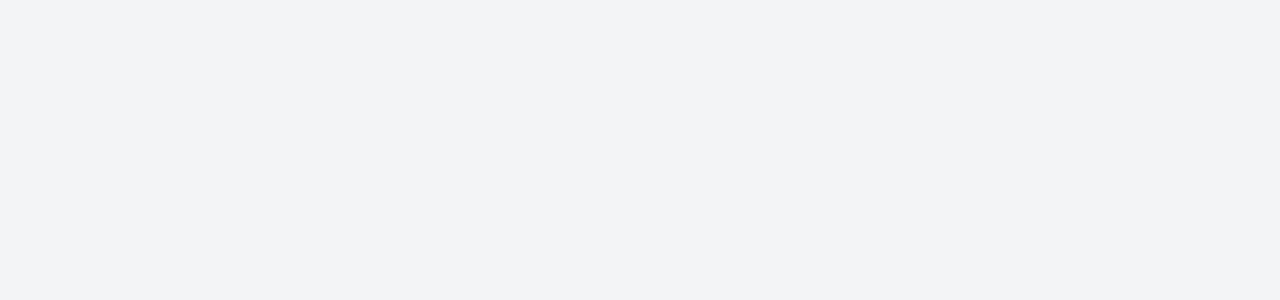
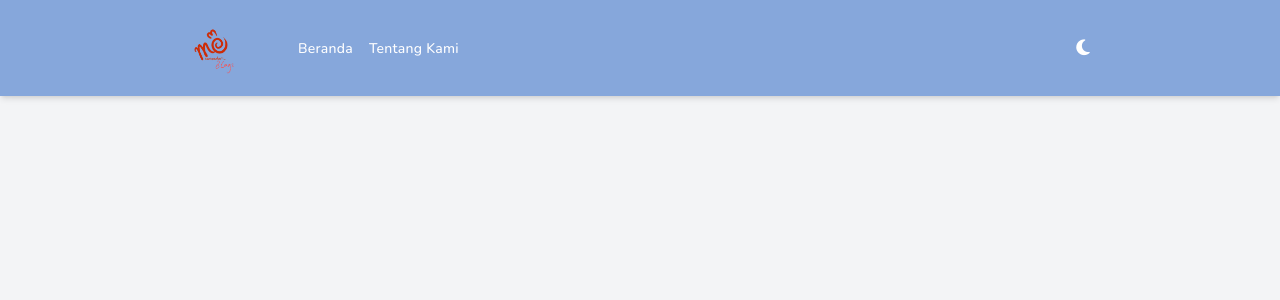
Before and after one commit to rizkiismail9a/senimentari-blog, a Nuxt app: page /pdf/1 in a window 1280 px wide. Before the commit this address had no page. Shown: the top 300 px of the page. Built offline with nearby package versions, Linux system fonts and the light colour scheme.

Commit message:
feat: add pdf page

```diff
--- a/package.json
+++ b/package.json
@@ -4,7 +4,7 @@
   "type": "module",
   "scripts": {
     "build": "nuxt build",
-    "dev": "nuxt dev",
+    "dev": "nuxt dev --dotenv .env.local",
     "generate": "nuxt generate",
     "preview": "nuxt preview",
     "postinstall": "nuxt prepare"
--- a/pages/admin.vue
+++ b/pages/admin.vue
@@ -117,7 +117,7 @@ const saveArticles = async () => {
         />
         <InputText
           v-model="newArticle.slug"
-          placeholder="Masukkan Url Artikel"
+          placeholder="Masukkan Url Artikel dengan format /new-post/[judul-baru]"
         />
         <InputText
           v-model="newArticle.thumbnail.src"
--- a/pages/index.vue
+++ b/pages/index.vue
@@ -1,6 +1,5 @@
 <script setup lang="ts">
 import Navbar from "~/components/Navbar/Navbar.vue";
-// import { articles } from "~/public/articles/previews";
 import type { Article } from "~/types/articles.type";
 
 const { data: articles } = await useAsyncData(
@@ -44,12 +43,10 @@ const findArticle = () => {
         senimentari blog
       </h1>
       <div data-aos="fade-left" class="max-w-[700px] w-full mx-auto">
-        <h3 class="font-medium text-center">
-          Website ini menyajikan tips, trik, dan solusi inovatif untuk mengatasi
-          masalah bug dan konfigurasi dalam pengembangan software. Didesain
-          khusus untuk developer pemula yang ingin belajar lebih mudah dan
-          efisien.
-        </h3>
+        <h2 class="font-medium text-center">
+          Website ini memuat serangkaian tulisan, artikel, makalah, dan cerita
+          yang pernah ditulis oleh Yuri Ostrovsky.
+        </h2>
       </div>
     </section>
 
@@ -65,7 +62,7 @@ const findArticle = () => {
             autocomplete="off"
             class="bg-transparent focus:outline-none focus:ring-0 border-none p-1 w-full dark:text-white"
             name="search"
-            placeholder="cari judul atau tag artikel"
+            placeholder="cari judul atau tag"
             type="text"
           />
         </div>
@@ -87,7 +84,7 @@ const findArticle = () => {
           :preview="article.content[0].text!"
           :title="article.title"
           :tags="article.tags"
-          :path="'/new-post/' + article.slug"
+          :path="article.slug"
         />
       </template>
       <template v-else>
@@ -100,7 +97,7 @@ const findArticle = () => {
           :preview="article.content[0].text!"
           :title="article.title"
           :tags="article.tags"
-          :path="'/new-post/' + article.slug"
+          :path="article.slug"
         />
       </template>
     </section>
--- a/pages/new-post/[slug].vue
+++ b/pages/new-post/[slug].vue
@@ -95,11 +95,11 @@ useHead({
 const moreContent = ref<{ title: string; link: string }[]>([
   {
     title: "Cara Menggunakan Skema Refresh pada Nuxt Auth",
-    link: "/post/refresh-token-scheme",
+    link: "/new-post/refresh-token-scheme",
   },
   {
     title: "Cara Membuat Tombol Subscribe Notifikasi dengan OneSignal",
-    link: "/post/custom-onesignal-button",
+    link: "/new-post/custom-onesignal-button",
   },
 ]);
 </script>
--- /dev/null
+++ b/pages/pdf/[slug].vue
@@ -0,0 +1,35 @@
+<script setup lang="ts">
+const route = useRoute();
+const headers = useRequestHeaders(["user-agent"]);
+const userAgent = headers["user-agent"] || "";
+const isMobile = /Mobile/i.test(userAgent);
+const isDesktop = useState<boolean>("is-mobile", () => !isMobile);
+</script>
+
+<template>
+  <Navbar />
+
+  <div class="flex flex-col items-center gap-4 pt-10 w-full">
+    <iframe
+      v-if="isDesktop"
+      :src="`/docs/${route.params.slug}`"
+      type="application/pdf"
+      width="100%"
+      class="h-screen"
+    />
+
+    <p v-else>
+      Konten tidak tersedia di mobile, buka laman di desktop atau
+      <NuxtLink
+        :to="`/docs/${route.params.slug}`"
+        target="_blank"
+        class="text-blue"
+        download
+      >
+        unduh file
+      </NuxtLink>
+    </p>
+  </div>
+</template>
+
+<style scoped></style>
```
Also changed, not shown: 2 other files (tests, documents, lock files or other folders).
